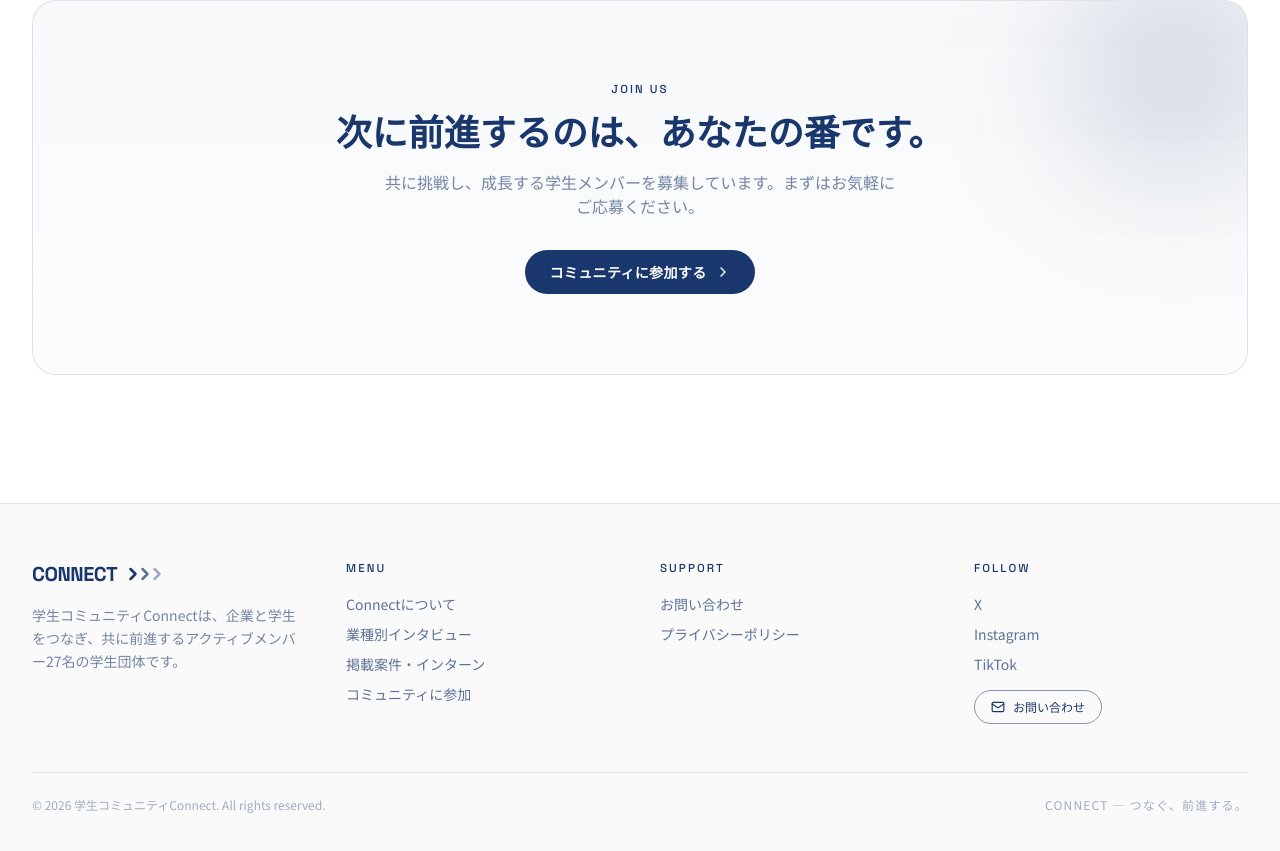
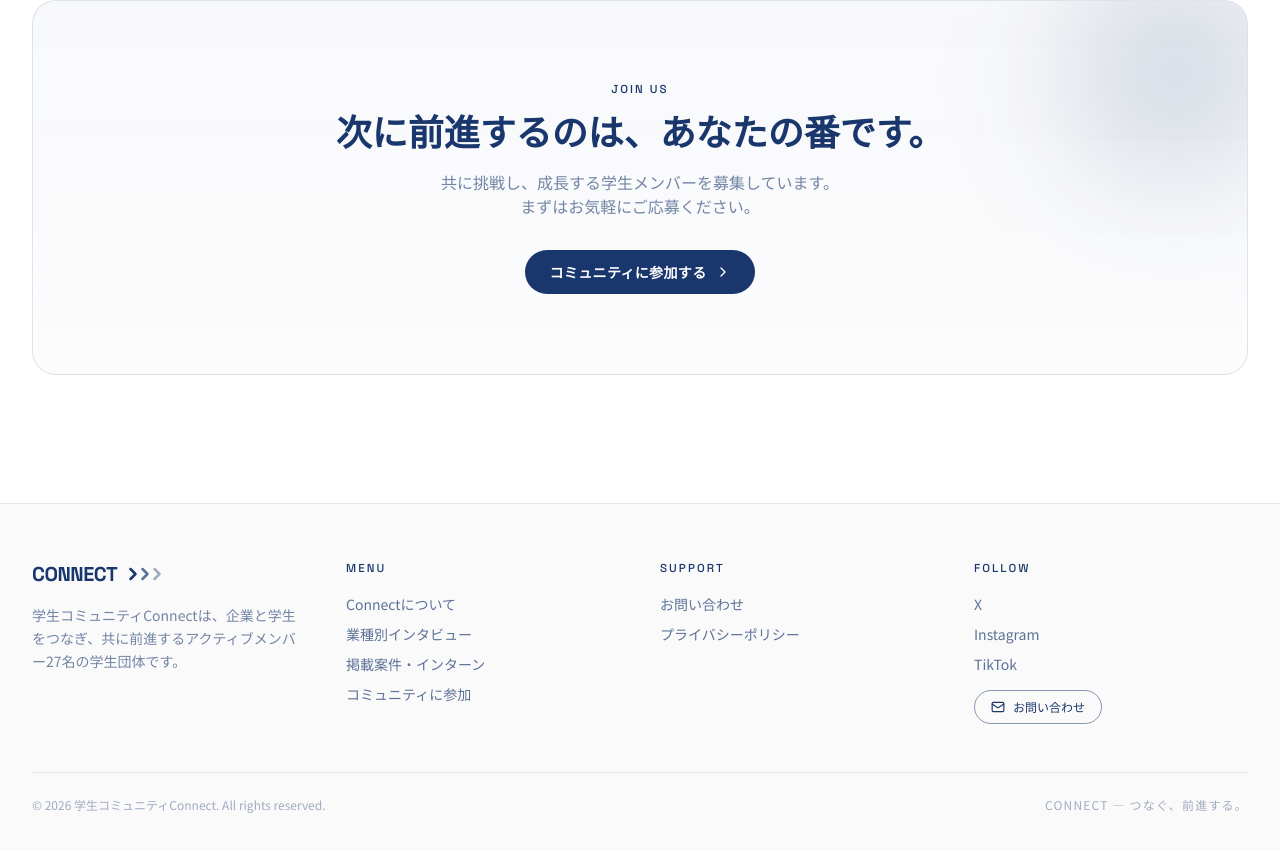
Before and after one commit to fumaichihara/student-community-connect, a React (Vite) app: page / in a window 1280 px wide. Shown: the part 2709-3560 px from the top of the page. Built offline with nearby package versions, Linux system fonts and the light colour scheme.

Commit message:
Update Home.jsx

```diff
--- a/src/pages/Home.jsx
+++ b/src/pages/Home.jsx
@@ -129,7 +129,9 @@ export default function Home() {
             次に前進するのは、あなたの番です。
           </h2>
           <p className="mx-auto mt-4 max-w-lg text-sm leading-relaxed text-slate-150/60 sm:text-base">
-            共に挑戦し、成長する学生メンバーを募集しています。まずはお気軽にご応募ください。
+            共に挑戦し、成長する学生メンバーを募集しています。
+  　　　　　<br />
+            まずはお気軽にご応募ください。
           </p>
           <div className="mt-8 flex justify-center">
             <CTAButton to="/join">コミュニティに参加する</CTAButton>
```
